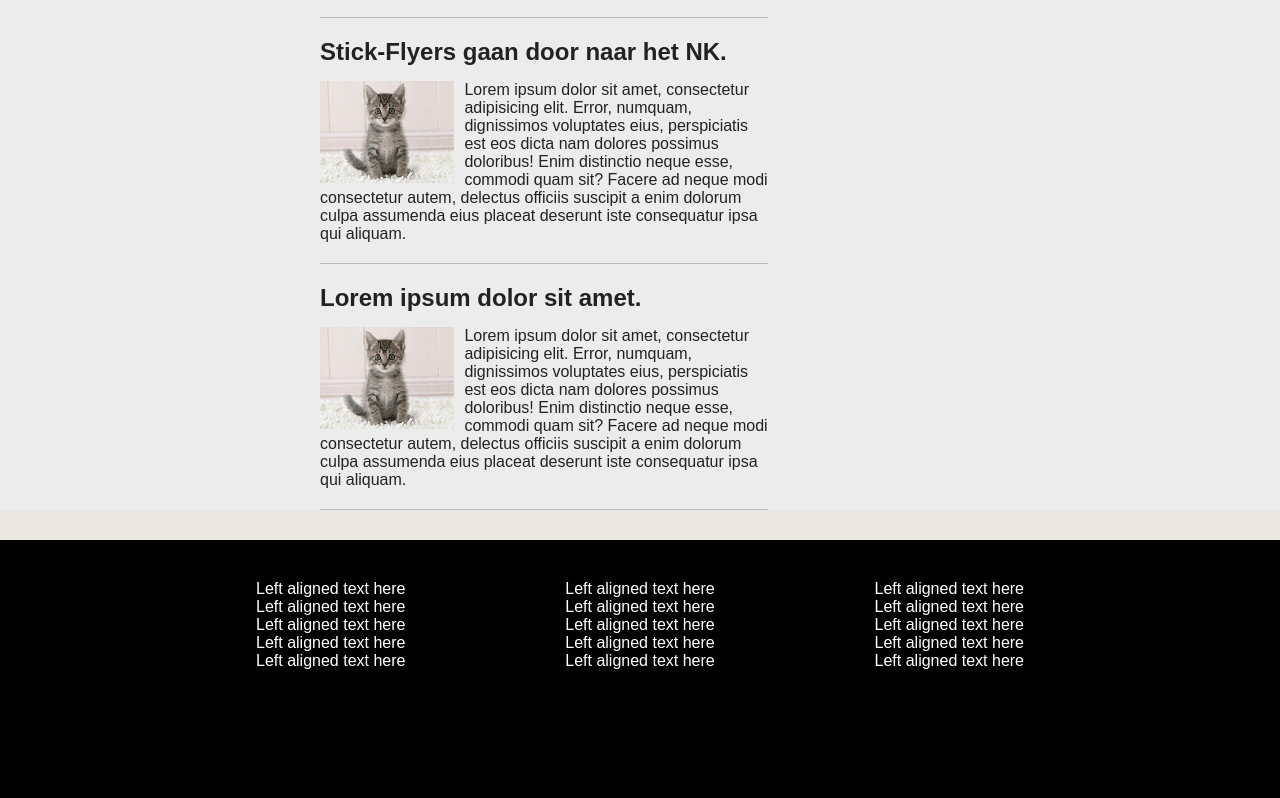
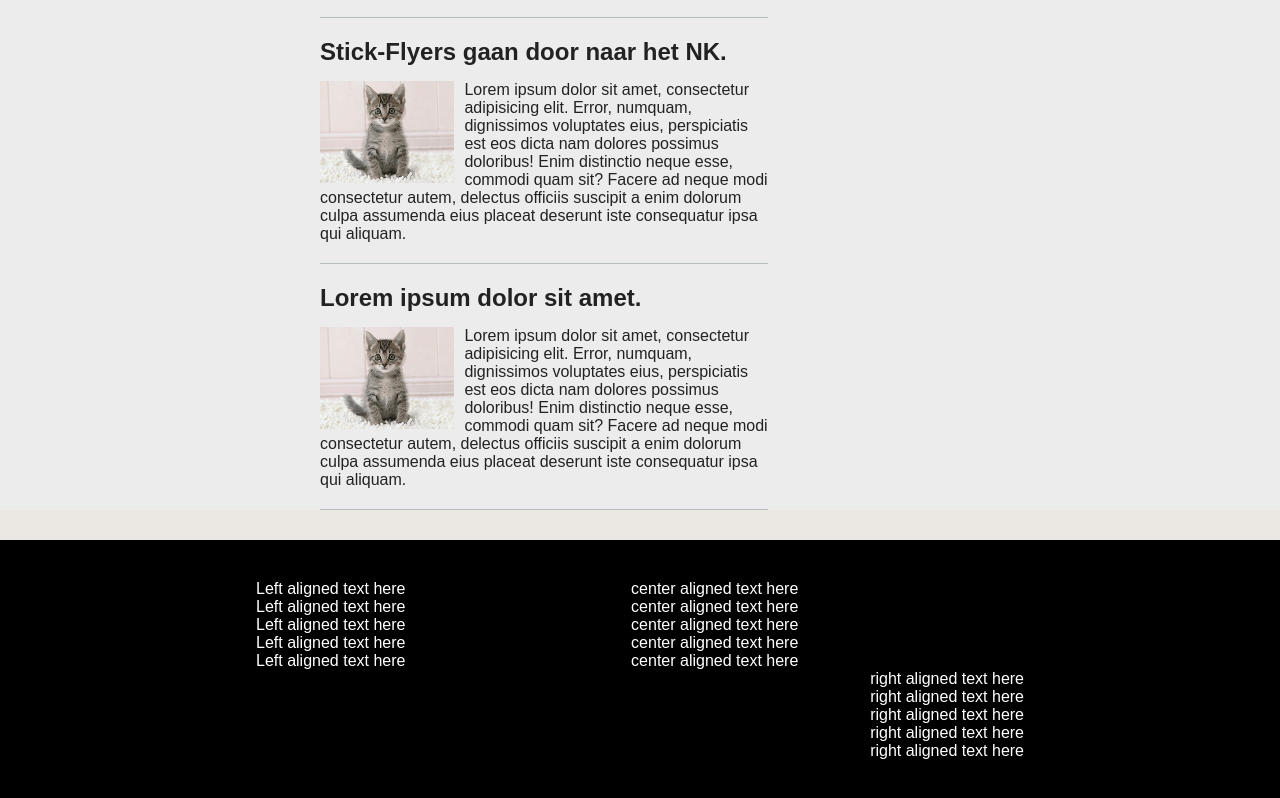
Before and after one commit to erwin775/stick-flyers, a plain HTML site: page index.html in a window 1280 px wide. Shown: the part 1839-2637 px from the top of the page. Drawn offline with Linux system fonts and the light colour scheme.

Commit message:
formulering

```diff
--- a/index.html
+++ b/index.html
@@ -59,19 +59,19 @@
       <p>Left aligned text here</p>
       <p>Left aligned text here</p>
     </div>
+    <div class="centered">
+      <p>center aligned text here</p>
+      <p>center aligned text here</p>
+      <p>center aligned text here</p>
+      <p>center aligned text here</p>
+      <p>center aligned text here</p>
+    </div>
     <div class="right">
-      <p>Left aligned text here</p>
-      <p>Left aligned text here</p>
-      <p>Left aligned text here</p>
-      <p>Left aligned text here</p>
-      <p>Left aligned text here</p>
-    </div>
-    <div class="centered">
-      <p>Left aligned text here</p>
-      <p>Left aligned text here</p>
-      <p>Left aligned text here</p>
-      <p>Left aligned text here</p>
-      <p>Left aligned text here</p>
+      <p>right aligned text here</p>
+      <p>right aligned text here</p>
+      <p>right aligned text here</p>
+      <p>right aligned text here</p>
+      <p>right aligned text here</p>
     </div>
   </div>
 </footer>
```
